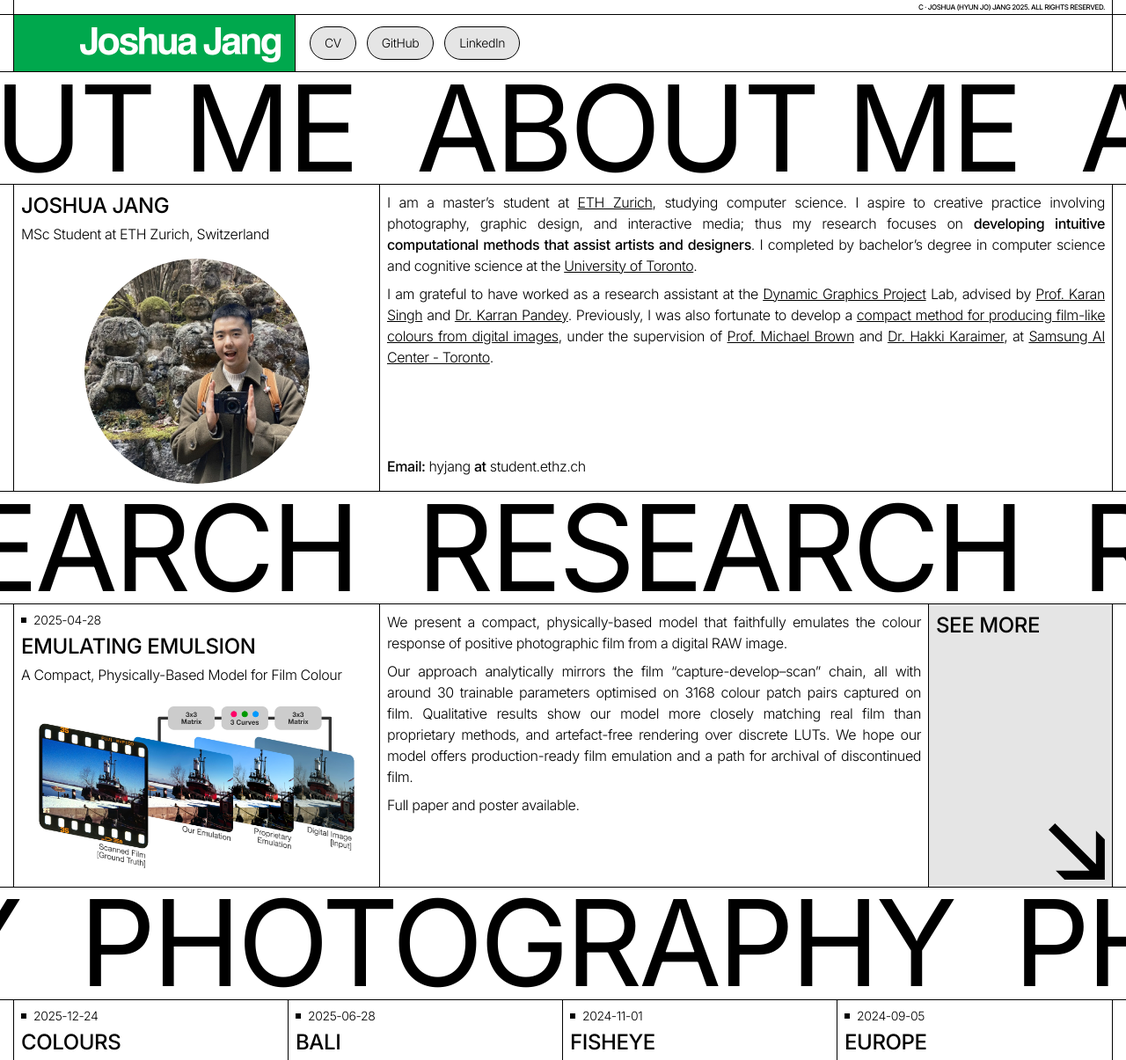
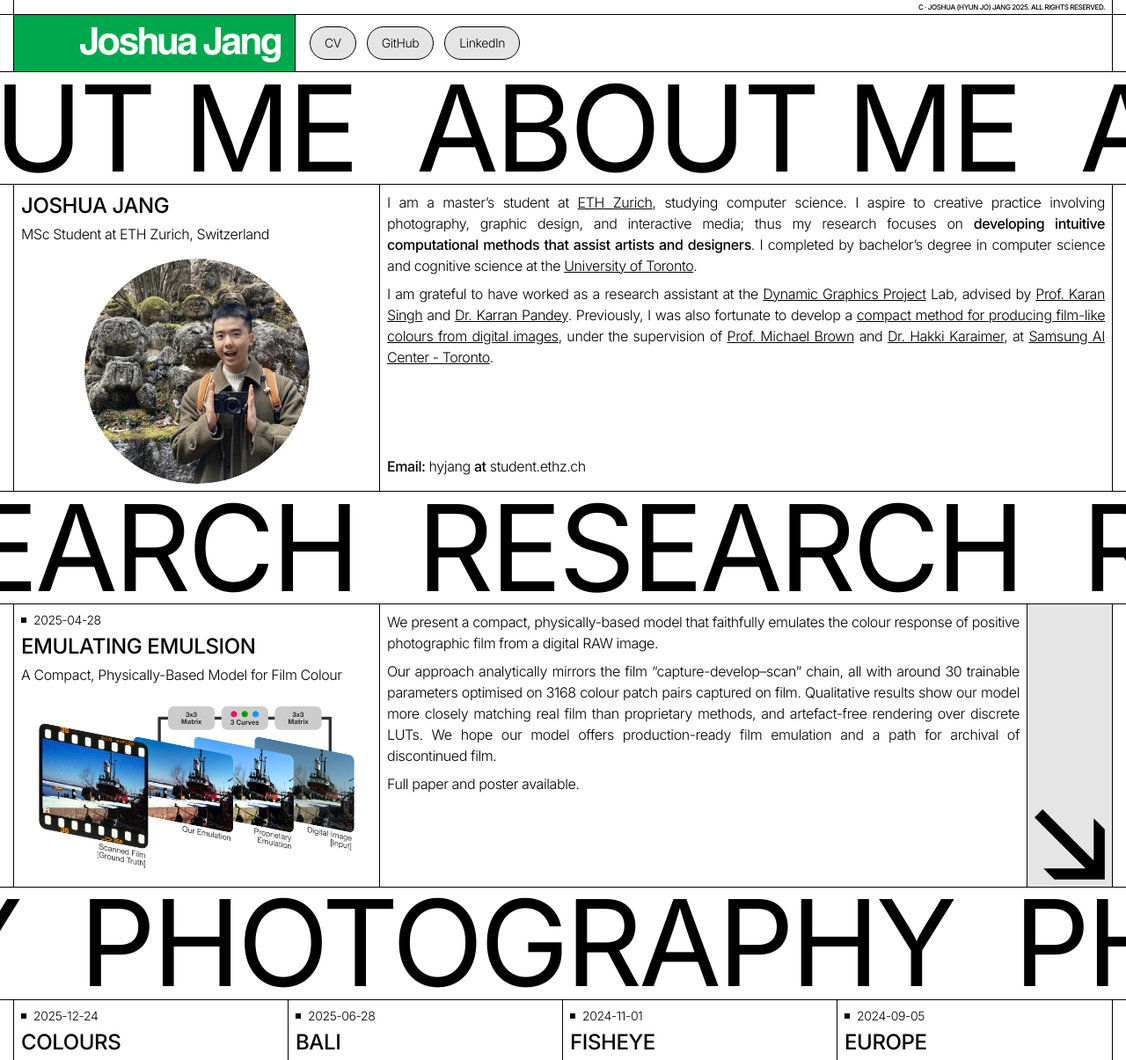
Before and after one commit to musicofmusix/musicofmusix.github.io, a Jekyll site: the page built from index.html, in a window 1280 px wide. Shown: the top 1205 px of the page at 88% size. Built offline with Jekyll 4.4.1, drawn with Linux system fonts in a browser that asks for light colours; some of the changed text lies outside the part shown; grey boxes are pictures that could not be loaded.

Commit message:
More minor updates

```diff
--- a/_includes/home/content_full.html
+++ b/_includes/home/content_full.html
@@ -27,22 +27,17 @@
                 </div>
 
             </div>
-            <div class="sm:w-3/6 border-t sm:border-r sm:border-t-0 border-black flex flex-col justify-between p-2 h-full">
+            <div class="sm:flex-1 border-t sm:border-r sm:border-t-0 border-black flex flex-col justify-start p-2 h-full">
                 <!-- Text -->
                 <div class="markdown w-full font-[300] font-[Inter] text-justify break-words">
                     {{ post.abstract | markdownify }}
                 </div>
             </div>
-            <a href="{{ post.url }}" class="sm:w-1/6 border-t sm:border-t-0 flex flex-col justify-between p-2 h-full text-black bg-neutral-200 hover:text-white hover:bg-black">
-                <!-- Top-left text -->
-                <div class="font-medium font-[Inter] text-2xl self-start uppercase">
-                    See More
-                </div>
-
+            <a href="{{ post.url }}" class="group sm:w-24 border-t sm:border-t-0 flex flex-col justify-end p-2 h-full text-black bg-neutral-200 hover:bg-black">
                 <!-- Bottom-right arrow -->
                 <svg xmlns="http://www.w3.org/2000/svg"
                     viewBox="0 0 416 416" fill="currentColor"
-                    class="w-16 h-16 self-end">
+                    class="fill-black group-hover:fill-white w-12 h-12 sm:w-20 sm:h-20 self-end">
                     <g transform="matrix(1,0,0,1,-812.451,-784.734)">
                         <g transform="matrix(0.46608,0.46608,-0.707107,0.707107,1037.7,-418.374)">
                             <path d="M1100,1043.6L1100,976.4L1748.84,976.4L1481.22,800L1621.4,800L1940,1010L1621.4,1220L1481.22,1220L1748.84,1043.6L1100,1043.6Z"/>
--- a/_includes/post/body.html
+++ b/_includes/post/body.html
@@ -1,10 +1,8 @@
 <!-- Post Body Block -->
 <div class="flex flex-row justify-between">
     <div class="border-t border-r border-black w-4 shrink-0"></div>
-    <div class="flex-1 border-0 sm:border-r sm:border-t border-black"></div>
-    <div class="markdown min-w-0 sm:w-2/3 border-t border-black font-[300] font-[Inter] text-base p-2 text-justify break-words">
+    <div class="markdown min-w-0 flex-1 border-t border-black font-[300] font-[Inter] text-base p-2 text-justify break-words">
         {{ content }}
     </div>
-    <div class="flex-1 border-0 sm:border-t sm:border-l border-black"></div>
     <div class="border-t border-l border-black w-4 shrink-0"></div>
 </div>
--- a/assets/css/styles_tailwind.css
+++ b/assets/css/styles_tailwind.css
@@ -249,8 +249,14 @@
   .h-10 {
     height: calc(var(--spacing) * 10);
   }
+  .h-12 {
+    height: calc(var(--spacing) * 12);
+  }
   .h-16 {
     height: calc(var(--spacing) * 16);
+  }
+  .h-20 {
+    height: calc(var(--spacing) * 20);
   }
   .h-32 {
     height: calc(var(--spacing) * 32);
@@ -270,8 +276,11 @@
   .w-4 {
     width: calc(var(--spacing) * 4);
   }
-  .w-16 {
-    width: calc(var(--spacing) * 16);
+  .w-12 {
+    width: calc(var(--spacing) * 12);
+  }
+  .w-20 {
+    width: calc(var(--spacing) * 20);
   }
   .w-auto {
     width: auto;
@@ -336,6 +345,9 @@
   .justify-end {
     justify-content: flex-end;
   }
+  .justify-start {
+    justify-content: flex-start;
+  }
   .gap-0 {
     gap: calc(var(--spacing) * 0);
   }
@@ -350,9 +362,6 @@
   }
   .self-end {
     align-self: flex-end;
-  }
-  .self-start {
-    align-self: flex-start;
   }
   .overflow-hidden {
     overflow: hidden;
@@ -408,6 +417,9 @@
   }
   .bg-\[size\:10px_10px\] {
     background-size: 10px 10px;
+  }
+  .fill-black {
+    fill: var(--color-black);
   }
   .object-cover {
     object-fit: cover;
@@ -514,6 +526,13 @@
       }
     }
   }
+  .group-hover\:fill-white {
+    &:is(:where(.group):hover *) {
+      @media (hover: hover) {
+        fill: var(--color-white);
+      }
+    }
+  }
   .group-hover\:text-white {
     &:is(:where(.group):hover *) {
       @media (hover: hover) {
@@ -540,6 +559,11 @@
       grid-template-columns: repeat(2, minmax(0, 1fr));
     }
   }
+  .sm\:h-20 {
+    @media (width >= 40rem) {
+      height: calc(var(--spacing) * 20);
+    }
+  }
   .sm\:w-1\/2 {
     @media (width >= 40rem) {
       width: calc(1/2 * 100%);
@@ -548,11 +572,6 @@
   .sm\:w-1\/3 {
     @media (width >= 40rem) {
       width: calc(1/3 * 100%);
-    }
-  }
-  .sm\:w-1\/6 {
-    @media (width >= 40rem) {
-      width: calc(1/6 * 100%);
     }
   }
   .sm\:w-2\/3 {
@@ -565,14 +584,24 @@
       width: calc(2/6 * 100%);
     }
   }
-  .sm\:w-3\/6 {
+  .sm\:w-20 {
     @media (width >= 40rem) {
-      width: calc(3/6 * 100%);
+      width: calc(var(--spacing) * 20);
+    }
+  }
+  .sm\:w-24 {
+    @media (width >= 40rem) {
+      width: calc(var(--spacing) * 24);
     }
   }
   .sm\:w-80 {
     @media (width >= 40rem) {
       width: calc(var(--spacing) * 80);
+    }
+  }
+  .sm\:flex-1 {
+    @media (width >= 40rem) {
+      flex: 1;
     }
   }
   .sm\:flex-row {
```
Also changed, not shown: assets/css/styles.css (line endings or trailing spaces).
